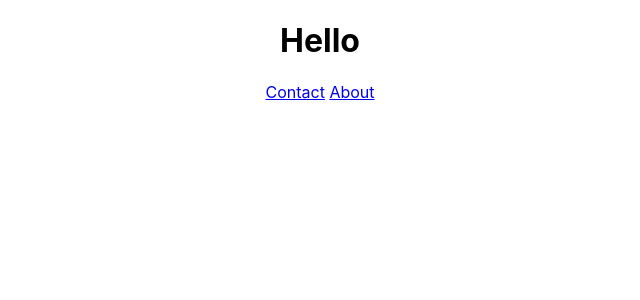
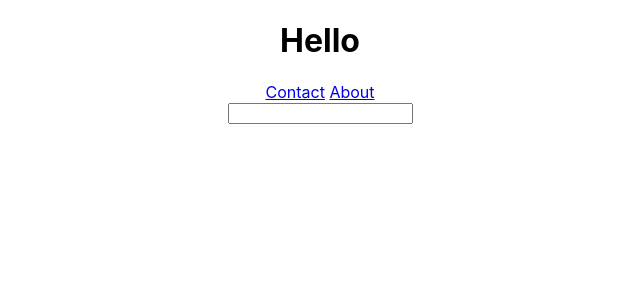
Before and after one commit to Andranik1223/react-router-practice, a React (Create React App) app: page / in a window 1280 px wide. Shown: the top 300 px of the page, without its empty margins (320-960 px from the left). Built offline with nearby package versions, Linux system fonts and the light colour scheme.

Commit message:
added usestate and input

```diff
--- a/src/App.js
+++ b/src/App.js
@@ -1,12 +1,22 @@
+import { useState } from "react";
 import "./App.css";
 import { Link } from "react-router-dom";
 
 function App() {
+  const [text, setText] = useState("");
   return (
     <div className="App">
       <h1>Hello</h1>
-      <Link to="/contact">Contact</Link> <Link to="/about">About</Link>
-      <div></div>
+      <Link to="/contact">Contact</Link>{" "}
+      <Link to={`/about/${text}`}>About</Link>
+      <div>
+        <input
+          value={text}
+          onChange={(e) => {
+            setText(e.target.value);
+          }}
+        ></input>
+      </div>
     </div>
   );
 }
--- a/src/index.js
+++ b/src/index.js
@@ -14,7 +14,7 @@ root.render(
       <Routes>
         <Route path="/" element={<App />}></Route>
         <Route path="/contact" element={<Contact />}></Route>
-        <Route path="/about" element={<About />}></Route>
+        <Route path="/about/:id" element={<About />}></Route>
       </Routes>
     </BrowserRouter>
   </React.StrictMode>
```
